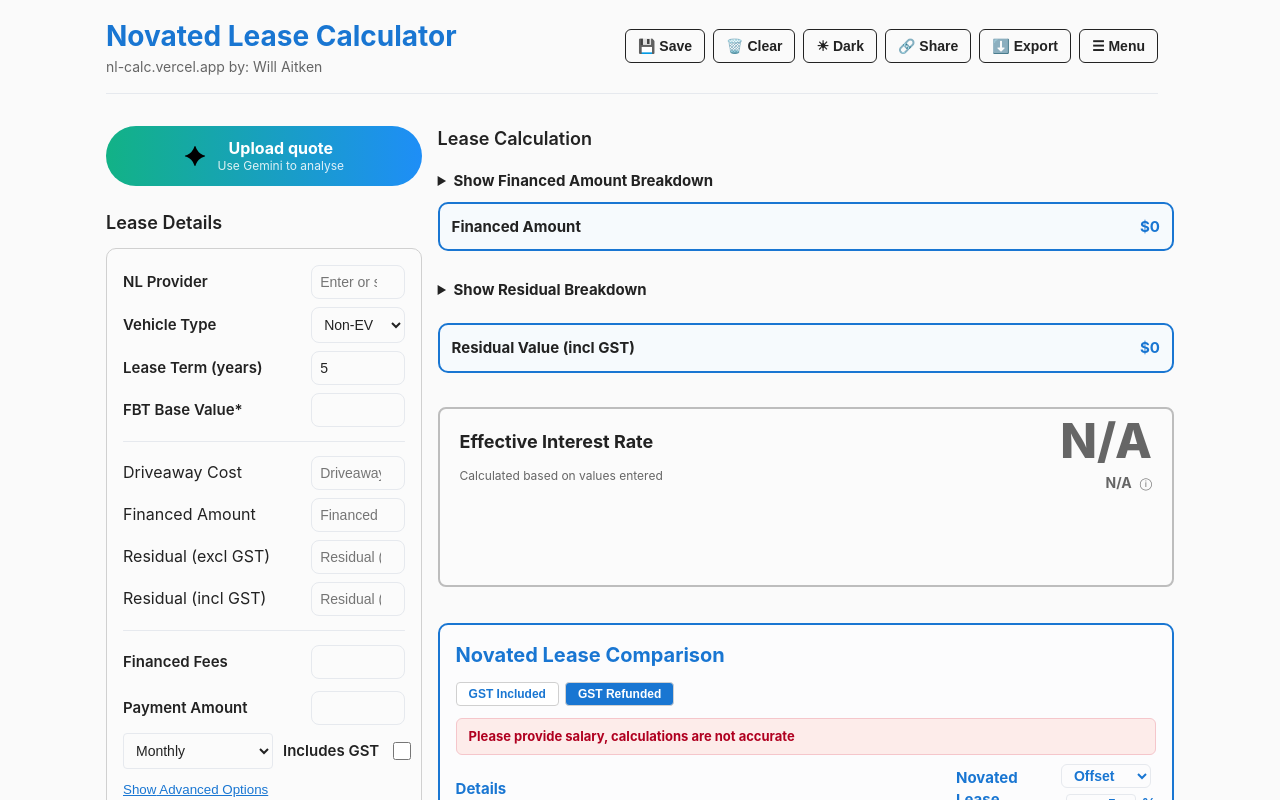
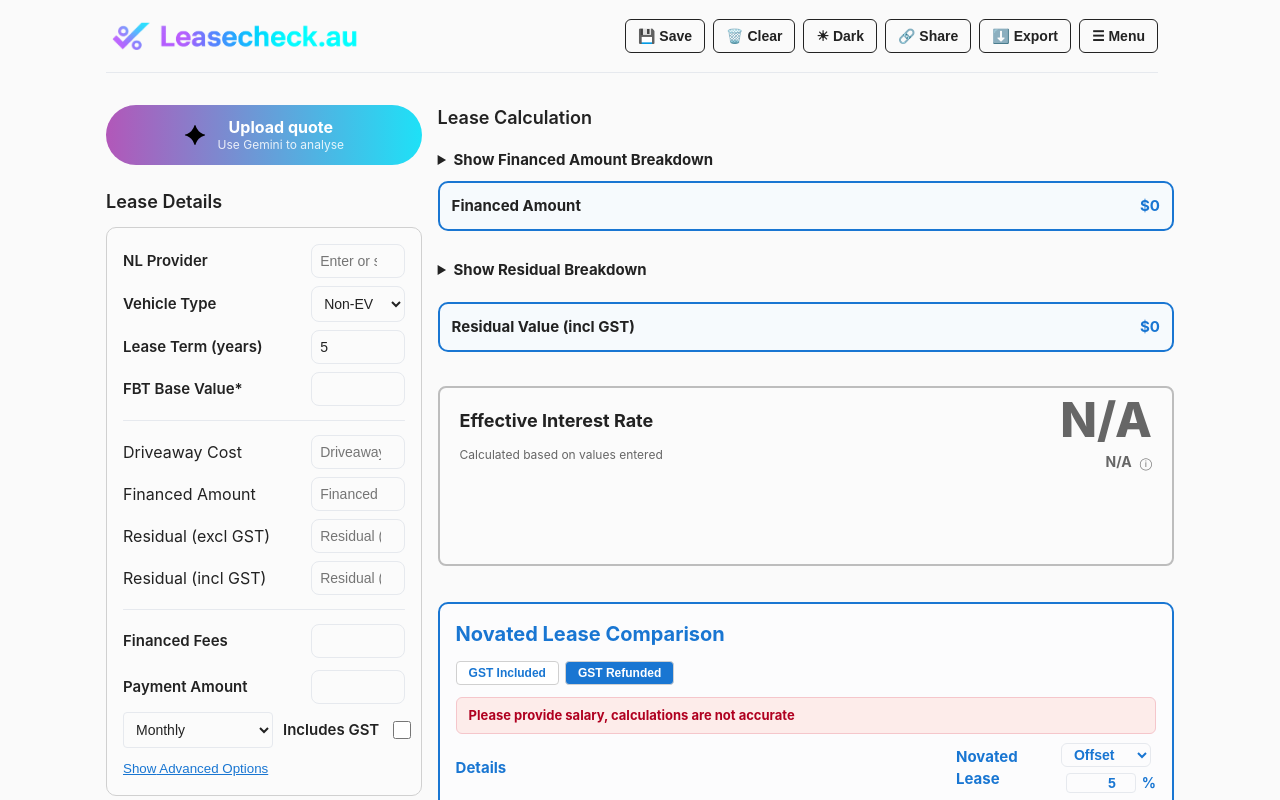
Before and after one commit to William-Aitken/novated-calculator, a Next.js app: page / in a window 1280 px wide. Shown: the top 800 px of the page. Built offline with nearby package versions, Linux system fonts and the light colour scheme.

Commit message:
added Icon and logo images, head.tsx, updated page.tsx and global.css

```diff
--- a/src/app/page.tsx
+++ b/src/app/page.tsx
@@ -321,6 +321,10 @@ export default function HomePage() {
     const contentElement = document.getElementById('calculator-content');
     if (!contentElement) return;
 
+    // Try to locate the top bar (logo container) to include in the export
+    const logoImg = document.querySelector('main.app-main img[src="/logo.png"]');
+    const headerElement = logoImg ? logoImg.closest('div') as HTMLElement : null;
+
     try {
       // Create a wrapper with padding for export and set a narrower export width
       const wrapper = document.createElement('div');
@@ -334,9 +338,10 @@ export default function HomePage() {
       wrapper.style.maxWidth = exportWidth;
       wrapper.style.margin = '24px auto';
       const clonedContent = contentElement.cloneNode(true) as HTMLElement;
-
-      // Expand all details elements in the cloned content
-      const detailsElements = clonedContent.querySelectorAll('details');
+      const clonedHeader = headerElement ? (headerElement.cloneNode(true) as HTMLElement) : null;
+
+      // Expand all details elements in the cloned DOM (header + content)
+      const detailsElements = (clonedHeader ? [clonedHeader, clonedContent] : [clonedContent]).flatMap(node => Array.from(node.querySelectorAll('details')));
       detailsElements.forEach((details) => {
         details.setAttribute('open', '');
       });
@@ -473,6 +478,8 @@ export default function HomePage() {
         console.warn('Replacing form controls for export failed', e);
       }
 
+      // Append header first (if present) then the main content
+      if (clonedHeader) wrapper.appendChild(clonedHeader);
       wrapper.appendChild(clonedContent);
       document.body.appendChild(wrapper);
 
@@ -1504,9 +1511,8 @@ export default function HomePage() {
         paddingBottom: '16px',
         borderBottom: '1px solid #e6e9ee',
       }}>
-        <div>
-          <h1 style={{ margin: '0 0 0 0' }}>Novated Lease Calculator</h1>
-          <p style={{ margin: '0px 0 0 0', fontSize: '14px', color: '#666' }}>nl-calc.vercel.app    by: Will Aitken </p>
+        <div style={{ display: 'flex', alignItems: 'center', gap: 12 }}>
+          <img src="/logo.png" alt="Novated Lease Calculator" style={{ height: 40 }} />
         </div>
 
         {/* Top right buttons */}
--- a/src/styles/global.css
+++ b/src/styles/global.css
@@ -83,7 +83,7 @@ input:focus,select:focus{outline:none;border-color:var(--primary);box-shadow:0 0
 
 /* UploadExtract styles */
 .upload-extract{display:flex;flex-direction:column;align-items:stretch;gap:12px}
-.upload-extract .upload-dropzone{border:0;padding:6px;border-radius:999px;background:linear-gradient(90deg,#12b286,#1e8ef7);display:inline-flex;align-items:center;justify-content:center;color:#fff}
+.upload-extract .upload-dropzone{border:0;padding:6px;border-radius:999px;background:linear-gradient(90deg,#b257b9,#1ee1f7);display:inline-flex;align-items:center;justify-content:center;color:#fff}
 .upload-extract .upload-dropzone.is-dragging{filter:brightness(1.03)}
 .upload-extract .upload-dropzone:active{transform:translateY(1px)}
 
```
Also changed, not shown: src/app/head.tsx (added, +7 -0 lines), public/Icon.png (added), public/logo.png (added).
